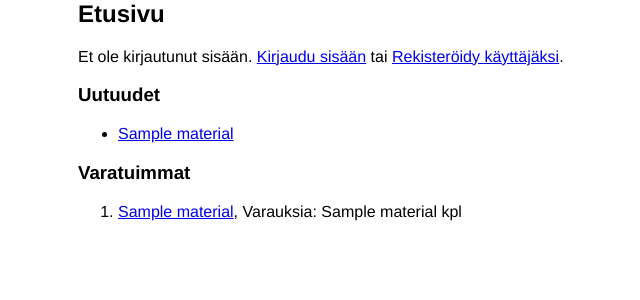
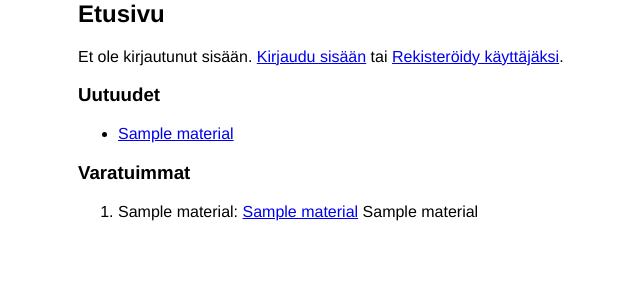
Before and after one commit to jattajulia/Kirjastosovellus, a Flask app: template templates/index.html in a window 1280 px wide. Shown: the part 230-530 px from the top of the page, without its empty margins (202-842 px from the left). Run offline with Flask 2, Linux system fonts and the light colour scheme; the template is opened without the code that fills it: most values are stand-ins (such as "Sample title", 1, 10 or a date in 2020).

Commit message:
show author names on most reserved titles

```diff
--- a/reservations.py
+++ b/reservations.py
@@ -14,5 +14,5 @@ def get_user_reservations(user_id):
 	return db.session.execute(sql, {"user_id": user_id}).fetchall()
 
 def get_most_reserved():
-	sql = """SELECT m.id, m.title, (SELECT COUNT(*) FROM reservations r WHERE r.material_id = m.id) count  FROM material m ORDER BY count DESC"""
+	sql = """SELECT m.id, m.author, m.title, (SELECT COUNT(*) FROM reservations r WHERE r.material_id = m.id) count  FROM material m ORDER BY count DESC"""
 	return db.session.execute(sql).fetchmany(5)
--- a/templates/index.html
+++ b/templates/index.html
@@ -21,7 +21,7 @@ Et ole kirjautunut sisään. <a href="/login">Kirjaudu sisään</a> tai <a href=
 <h3>Varatuimmat</h3>
 <ol>
 {% for material in topreserved %}
-<li><a href="/material/{{ material[0] }}">{{ material[1] }}</a>, Varauksia: {{ material[2] }} kpl
+<li>{{ material[1] }}: <a href="/material/{{ material[0] }}">{{ material[2] }}</a> {{ material[3] }}
 {% endfor %}
 </ol>
 
```
